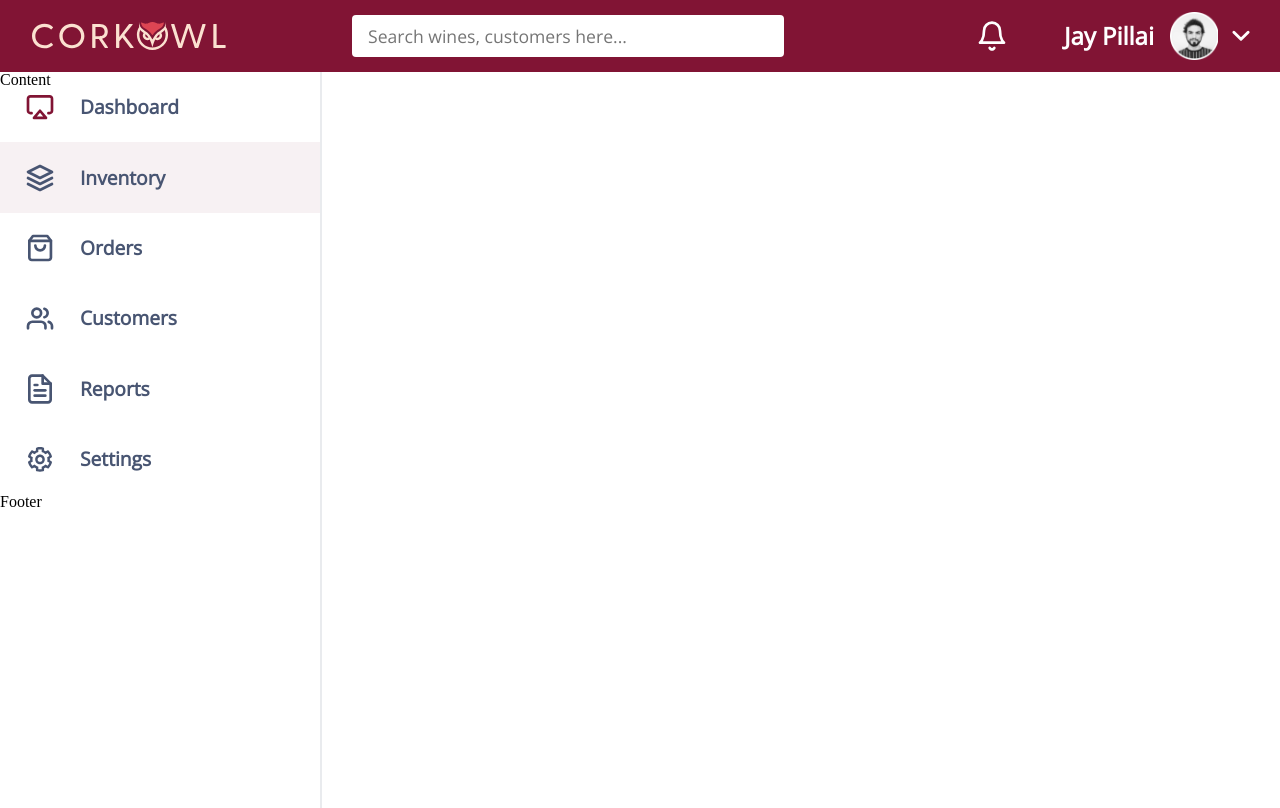
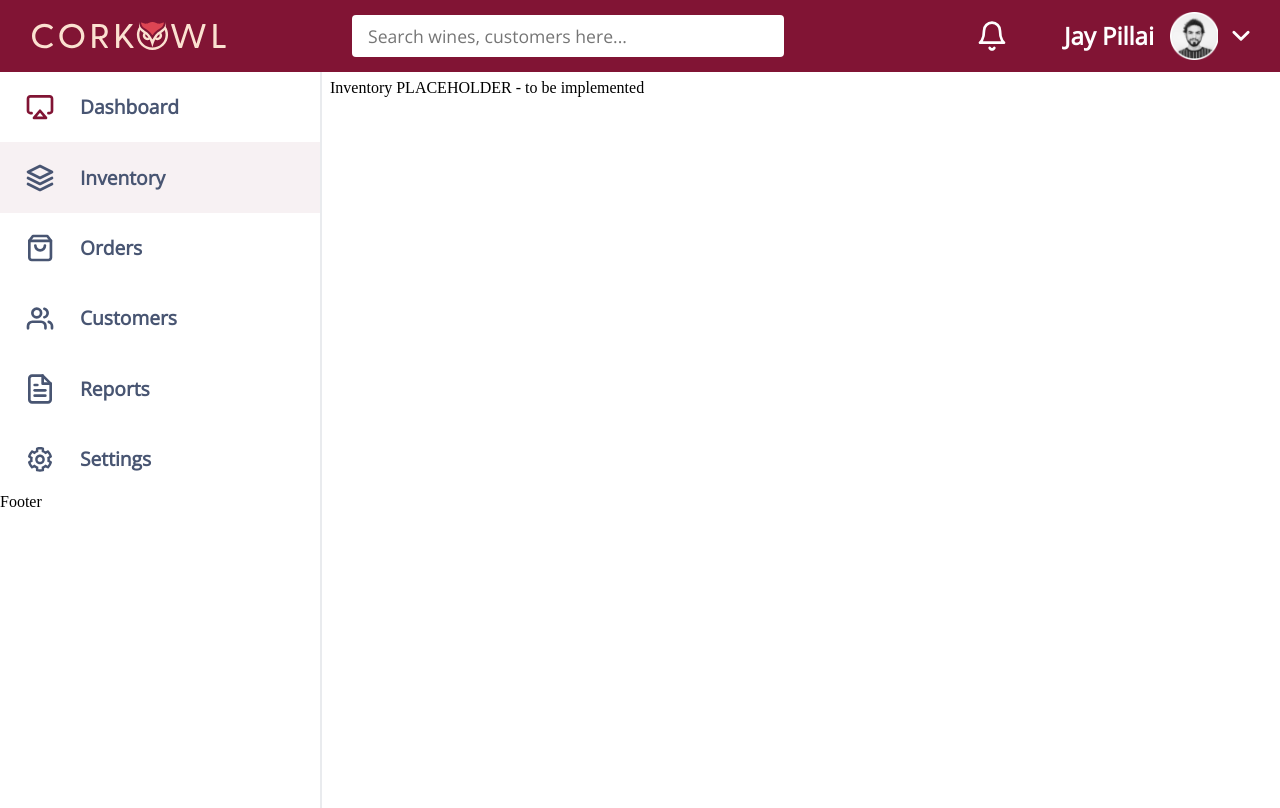
Before and after one commit to bokonist/thinklink-assignment, a React (Create React App) app: page / in a window 1280 px wide. Both pictures are taken after a click on the button "Inventory". Built offline with nearby package versions, Linux system fonts and the light colour scheme.

Commit message:
body+ content structural styling

```diff
--- a/src/Components/Body.jsx
+++ b/src/Components/Body.jsx
@@ -2,6 +2,7 @@ import React, { useState } from 'react';
 import SideBar from './SideBar';
 import Content from './Content';
 import TabSelection from '../Contexts/TabSelection';
+import '../styles/Body.css';
 
 function Body() {
   const [selectedTab, setSelectedTab] = useState('Dashboard');
--- a/src/Components/Content.jsx
+++ b/src/Components/Content.jsx
@@ -1,8 +1,19 @@
-import React from 'react';
+import React, { useContext } from 'react';
+import '../styles/Content.css';
+import TabSelection from '../Contexts/TabSelection';
+import Dashboard from './Dashboard';
 
 function Content() {
+  const selectedTab = useContext(TabSelection);
   return (
-    <div>Content</div>
+    <div className="content-container">
+      {
+        (selectedTab === 'Dashboard') && <Dashboard />
+      }
+      {
+        (selectedTab !== 'Dashboard') && <span>{`${selectedTab} PLACEHOLDER -  to be implemented`}</span>
+      }
+    </div>
   );
 }
 
--- /dev/null
+++ b/src/styles/Body.css
@@ -0,0 +1,5 @@
+.body-container {
+  display: flex;
+  flex-direction: row;
+  position: relative;
+}
--- /dev/null
+++ b/src/styles/Content.css
@@ -0,0 +1,3 @@
+.content-container {
+  padding: 0.5rem;
+}
--- a/src/styles/SideBar.css
+++ b/src/styles/SideBar.css
@@ -4,8 +4,6 @@
   border-right: 2px solid #4855721e;
   width: 27%;
   height: 92vh;
-  position: fixed;
-  left: 0;
 
   display: flex;
   flex-direction: column;
```
